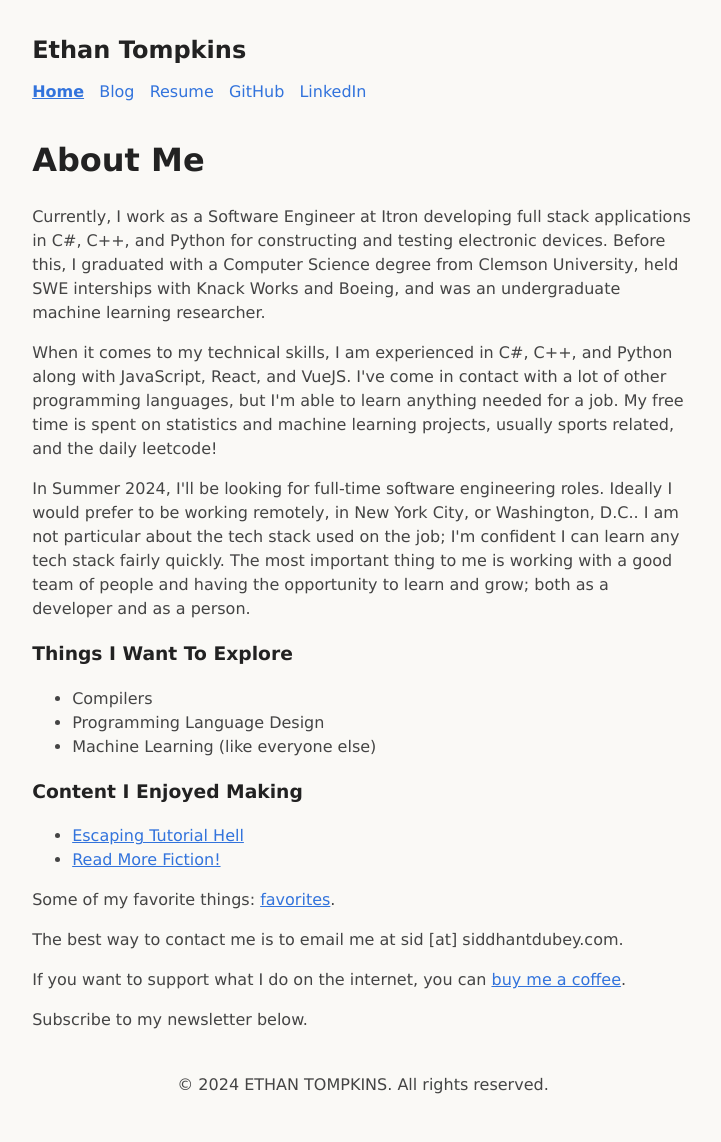
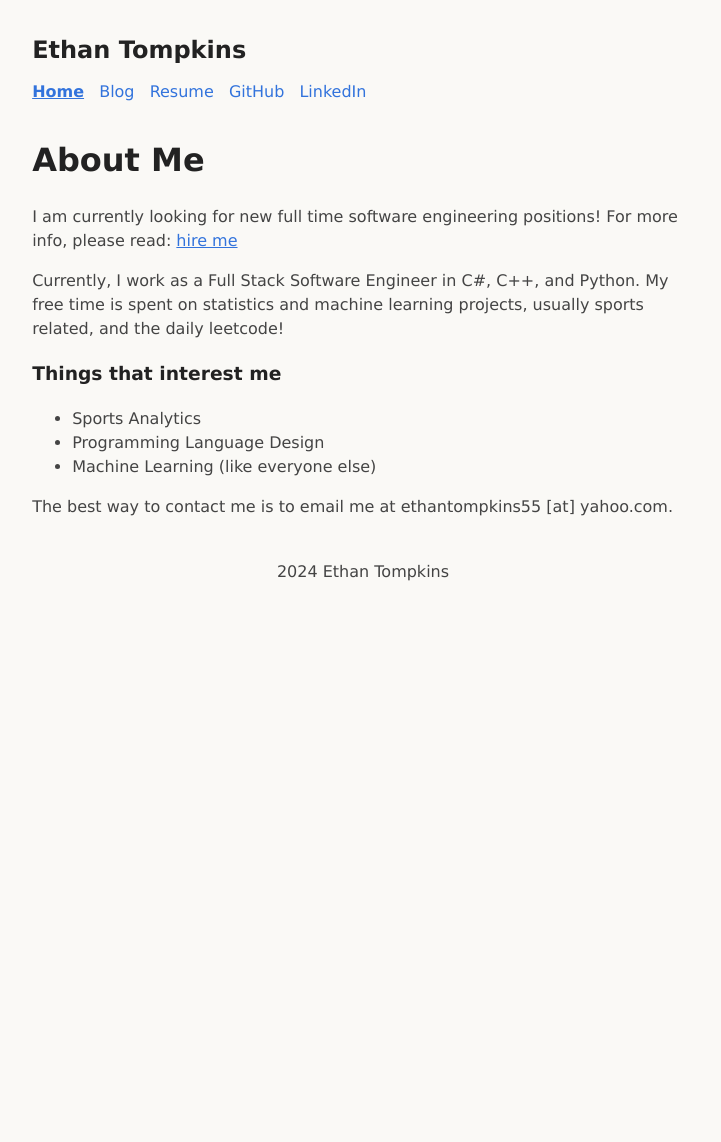
Before and after one commit to ethantompkins/ethantompkins.github.io, a Jekyll site: the page index.html, which Jekyll copies as it is, in a window 1280 px wide. Shown: the whole page, without its empty margins (277-998 px from the left). Built offline with Jekyll 4.4.1, drawn with Linux system fonts in a browser that asks for light colours; after the commit the page ends 900 px from its top, so only the background shows below that.

```diff
--- a/blog.html
+++ b/blog.html
@@ -92,7 +92,7 @@
 			</section>
 		</main>
 		<footer class="astro-OAENZFNL">
-	&copy; 2024 ETHAN TOMPKINS. All rights reserved.
-</footer>
+			2024 Ethan Tompkins
+		</footer>
 
 	</body></html>
--- a/index.html
+++ b/index.html
@@ -52,39 +52,23 @@
 
 		<main>
 			<h1>About Me</h1>
+            <p>I am currently looking for new full time software engineering positions! For more info, please read: <a href="/hireme.html">hire me</a></p>
             <p>
-                Currently, I work as a Software Engineer at Itron developing full stack applications in C#, C++, and Python for constructing and testing electronic devices.
-                Before this, I graduated with a Computer Science degree from Clemson University, held SWE interships with Knack Works and Boeing, and was an undergraduate
-                machine learning researcher.
-            </p>
-            <p>
-                When it comes to my technical skills, I am experienced in C#, C++, and Python along with JavaScript, React, and VueJS.
-                I've come in contact with a lot of other programming languages, but I'm able to learn anything needed for a job.
+                Currently, I work as a Full Stack Software Engineer in C#, C++, and Python.
                 My free time is spent on statistics and machine learning projects, usually sports related, and the daily leetcode!
             </p>
-            <p>
-                In Summer 2024, I'll be looking for full-time software engineering roles. Ideally I would prefer to be working remotely, in New York City, or Washington, D.C..
-                I am not particular about the tech stack used on the job; I'm confident I can learn any tech stack fairly quickly. The most important thing to me
-                is working with a good team of people and having the opportunity to learn and grow; both as a developer and as a person.
-            </p>
-            <h3>Things I Want To Explore</h3>
+
+            <h3>Things that interest me</h3>
             <ul>
-                <li>Compilers</li>
+                <li>Sports Analytics</li>
                 <li>Programming Language Design</li>
                 <li>Machine Learning (like everyone else)</li>
             </ul>
-            <h3>Content I Enjoyed Making</h3>
-            <ul>
-                <li><a href="https://www.youtube.com/watch?v=GhxPJyzP2-0">Escaping Tutorial Hell</a></li>
-                <li><a href="https://www.youtube.com/watch?v=zGYIln3ir3o">Read More Fiction!</a></li>
-            </ul>
-            Some of my favorite things: <a href="/favorites">favorites</a>.
-            <p>The best way to contact me is to email me at sid [at] siddhantdubey.com.</p>
-            <p>If you want to support what I do on the internet, you can <a href="https://ko-fi.com/sidcodes">buy me a coffee</a>.</p>
-            <p>Subscribe to my newsletter below.</p>
+
+            <p>The best way to contact me is to email me at ethantompkins55 [at] yahoo.com.</p>
 		</main>
 		<footer class="astro-OAENZFNL">
-	&copy; 2024 ETHAN TOMPKINS. All rights reserved.
-</footer>
+            2024 Ethan Tompkins
+        </footer>
 
 	</body></html>
```
Also changed, not shown: hireme.html (added, +78 -0 lines).
